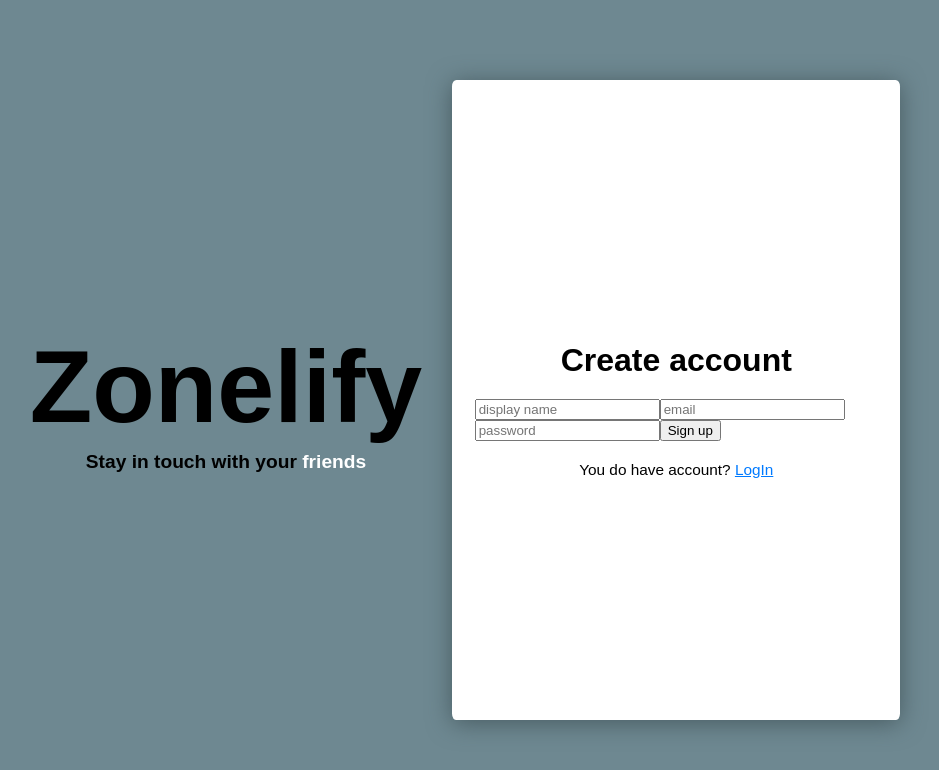
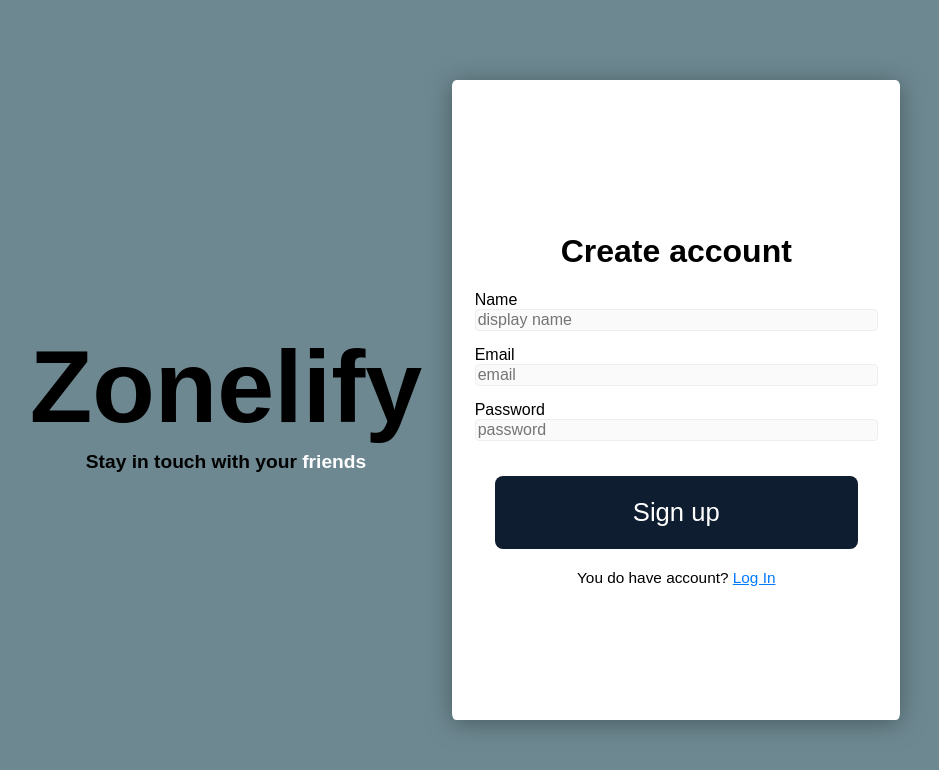
Before and after one commit to politechnika-team/zonelify, a React (Create React App) app: page /register in a window 1280 px wide. Shown: the top 770 px of the page, without its empty margins (190-1129 px from the left). Built offline with nearby package versions, Linux system fonts and the light colour scheme; no server answers.

Commit message:
register styling

```diff
--- a/src/App.js
+++ b/src/App.js
@@ -1,11 +1,15 @@
 import React from "react";
-import { BrowserRouter as Router, Route, Routes,Navigate  } from "react-router-dom";
+import {
+  BrowserRouter as Router,
+  Route,
+  Routes,
+  Navigate,
+} from "react-router-dom";
 import Login from "./Pages/Login";
 import Register from "./Pages/Register";
 import Home from "./Pages/Home";
 import { useContext } from "react";
 import { AuthContext } from "./context/AuthContext";
-
 
 export default function App() {
   const { currentUser } = useContext(AuthContext);
@@ -15,7 +19,7 @@ export default function App() {
       return <Navigate to="/login" />;
     }
 
-    return children
+    return children;
   };
   return (
     <Router>
@@ -24,9 +28,9 @@ export default function App() {
           <Route
             index
             element={
-                <ProtectedRoute>
-                  <Home />
-                </ProtectedRoute>
+              <ProtectedRoute>
+                <Home />
+              </ProtectedRoute>
             }
           />
           <Route path="login" element={<Login />} />
--- a/src/Pages/Register.js
+++ b/src/Pages/Register.js
@@ -12,11 +12,11 @@ export default function Register() {
 
   const handleSubmit = async (e) => {
     e.preventDefault();
-    const displayName = e.target[0].value
+    const displayName = e.target[0].value;
     const email = e.target[1].value;
     const password = e.target[2].value;
     try {
-      const res = await createUserWithEmailAndPassword(auth, email, password)
+      const res = await createUserWithEmailAndPassword(auth, email, password);
 
       await setDoc(doc(db, "users", res.user.uid), {
         uid: res.user.uid,
@@ -24,12 +24,10 @@ export default function Register() {
         email,
       });
 
-      navigate("/")
-
+      navigate("/");
     } catch (error) {
-      setErr(true)
+      setErr(true);
     }
-
   };
   return (
     <div className="login-site">
@@ -44,14 +42,35 @@ export default function Register() {
         <div className="login-container">
           <h1>Create account</h1>
           <form onSubmit={handleSubmit}>
-          <input required type="text" placeholder="display name" />
-          <input required type="email" placeholder="email" />
-          <input required type="password" placeholder="password" />
-          <button>Sign up</button>
-          {/* {err && <span>Something went wrong</span>} */}
-        </form>
+            <div className="input-container">
+              <label htmlFor="display-name">Name</label>
+              <input
+                required
+                name="display-name"
+                type="text"
+                placeholder="display name"
+              />
+            </div>
+            <div className="input-container">
+              <label htmlFor="email">Email</label>
+              <input required name="email" type="text" placeholder="email" />
+            </div>
+            <div className="input-container">
+              <label htmlFor="password">Password</label>
+              <input
+                required
+                name="password"
+                type="password"
+                placeholder="password"
+              />
+            </div>
+            <div className="btn-container">
+              <button className="login-btn">Sign up</button>
+            </div>
+            {/* {err && <span>Something went wrong</span>} */}
+          </form>
           <p>
-            You do have account? <Link to="/login">LogIn</Link>
+            You do have account? <Link to="/login">Log In</Link>
           </p>
         </div>
       </div>
--- a/src/index.css
+++ b/src/index.css
@@ -54,6 +54,8 @@ body{
 
 .login-container{
   width: 90%;
+  display: flex;
+  flex-direction: column;
 }
 
 .login-container h1{
@@ -67,7 +69,7 @@ body{
   border: 1px solid #EEEEEE;
   background: rgba(249, 249, 249, 0.8);
   border-radius: 4px;
-
+  font-size: 1rem;
 }
 
 .input-container {
@@ -95,7 +97,7 @@ body{
 
 .login-btn{
   cursor: pointer;
-  width: 100%;
+  width: 90%;
   border-style: none;
   background-color: #0F1D30;
   color: white;
@@ -124,6 +126,19 @@ body{
   margin-bottom: 5%
 }
 
+.btn-container{
+  display:flex;
+  align-items: center;
+  justify-content: center;
+}
+
+.btn-container button{
+  width: 90%;
+  height: fit-content;
+  border: none;
+  font-size: 2vw;
+}
+
 @media (max-width: 800px){
 
  /*zablokowac rozmiar czcionki jakoś przy 800width*/
```
